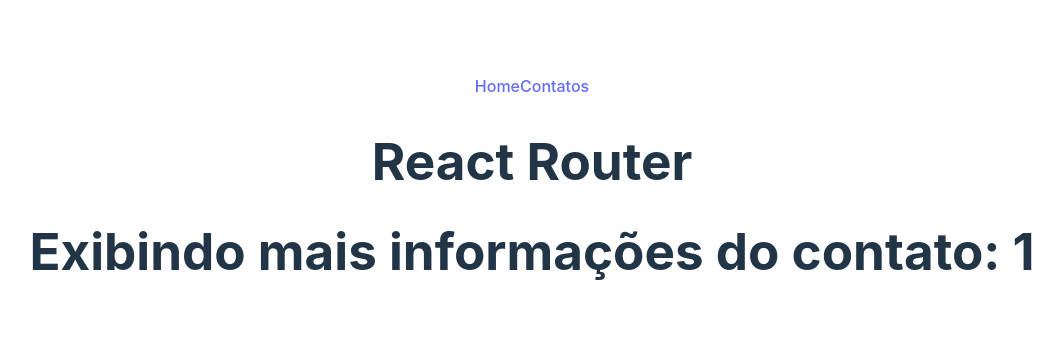
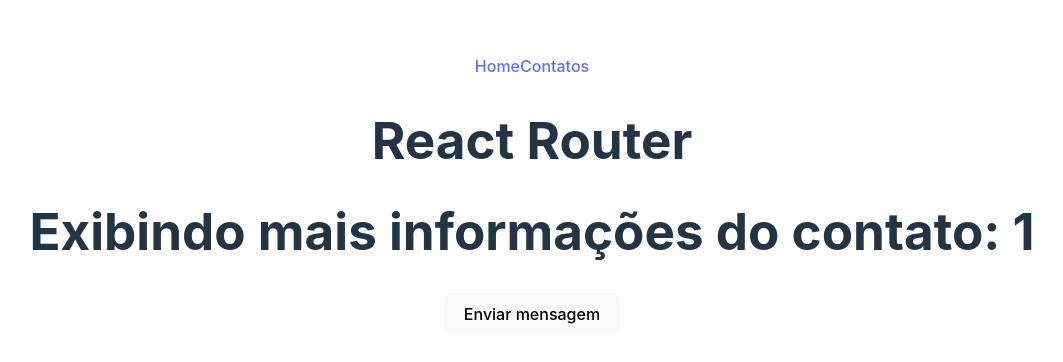
Before and after one commit to dimascapelari/React-Router, a React (Vite) app: page /contact/1 in a window 1280 px wide. Shown: the part 206-568 px from the top of the page, without its empty margins (108-1171 px from the left). Built offline with nearby package versions, Linux system fonts and the light colour scheme.

Commit message:
6 - redirect

```diff
--- a/src/routes/ContactDetails.jsx
+++ b/src/routes/ContactDetails.jsx
@@ -1,11 +1,20 @@
-import { useParams } from "react-router-dom";
+import { useParams, useNavigate } from "react-router-dom";
 
 const ContactDetails = () => {
   const { id } = useParams();
 
+  // 6 - redirect
+  const navigate = useNavigate();
+
+  const handleContact = () => {
+    alert("Contato enviado!");
+    return navigate("/");
+  };
+
   return (
     <div>
       <h1>Exibindo mais informações do contato: {id}</h1>
+      <button onClick={handleContact}>Enviar mensagem</button>
     </div>
   );
 };
```
